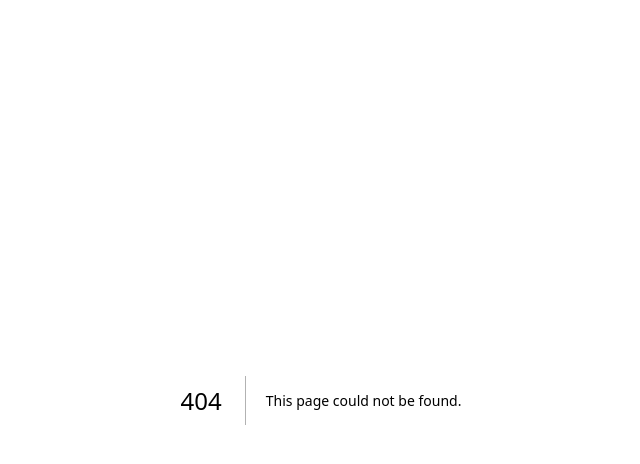
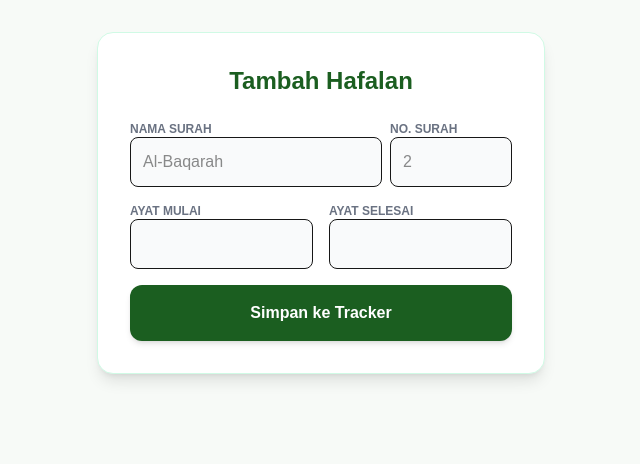
Before and after one commit to reyfrion/quranify-project, a Next.js app: page /tracker in a window 1280 px wide. Before the commit this address had no page. Shown: the top 464 px of the page, without its empty margins (319-959 px from the left). Built offline with nearby package versions, Linux system fonts and the light colour scheme; no server answers.

Commit message:
feat: tracker page matching database columns

```diff
--- /dev/null
+++ b/app/tracker/page.tsx
@@ -0,0 +1,80 @@
+'use client'
+import { useState } from 'react'
+import { supabase } from '../../lib/supabase'
+import { useRouter } from 'next/navigation'
+
+export default function TrackerPage() {
+  const [surah, setSurah] = useState('')
+  const [surahNum, setSurahNum] = useState('')
+  const [start, setStart] = useState('')
+  const [end, setEnd] = useState('')
+  const router = useRouter()
+
+  const handleSave = async (e: React.FormEvent) => {
+    e.preventDefault()
+
+    // 1. Get the logged-in user
+    const { data: { user } } = await supabase.auth.getUser()
+    if (!user) return alert('Silakan login terlebih dahulu')
+
+    // 2. Insert into your specific table columns
+    const { error } = await supabase.from('hafalan').insert([
+      {
+        user_id: user.id, // Supabase Auth ID
+        surah: surah,
+        surah_number: parseInt(surahNum),
+        ayah_start: parseInt(start),
+        ayah_end: parseInt(end),
+        status: 'New',
+        date: new Date().toLocaleDateString('id-ID') // Matches your 'date' TEXT column
+      }
+    ])
+
+    if (error) {
+      console.error(error)
+      alert('Gagal menyimpan: ' + error.message)
+    } else {
+      alert('Hafalan berhasil disimpan!')
+      router.push('/dashboard')
+    }
+  }
+
+  return (
+    <div className="min-h-screen bg-[#f7faf7] p-8">
+      <div className="max-w-md mx-auto bg-white p-8 rounded-2xl shadow-lg border border-emerald-100">
+        <h2 className="text-2xl font-bold text-[#1b5e20] mb-6 text-center">Tambah Hafalan</h2>
+        <form onSubmit={handleSave} className="space-y-4">
+          <div className="grid grid-cols-3 gap-2">
+            <div className="col-span-2">
+              <label className="block text-xs font-bold text-gray-500 uppercase">Nama Surah</label>
+              <input type="text" value={surah} onChange={(e) => setSurah(e.target.value)}
+                className="w-full p-3 bg-gray-50 rounded-lg border focus:ring-2 focus:ring-emerald-500" placeholder="Al-Baqarah" required />
+            </div>
+            <div>
+              <label className="block text-xs font-bold text-gray-500 uppercase">No. Surah</label>
+              <input type="number" value={surahNum} onChange={(e) => setSurahNum(e.target.value)}
+                className="w-full p-3 bg-gray-50 rounded-lg border" placeholder="2" required />
+            </div>
+          </div>
+
+          <div className="grid grid-cols-2 gap-4">
+            <div>
+              <label className="block text-xs font-bold text-gray-500 uppercase">Ayat Mulai</label>
+              <input type="number" value={start} onChange={(e) => setStart(e.target.value)}
+                className="w-full p-3 bg-gray-50 rounded-lg border" required />
+            </div>
+            <div>
+              <label className="block text-xs font-bold text-gray-500 uppercase">Ayat Selesai</label>
+              <input type="number" value={end} onChange={(e) => setEnd(e.target.value)}
+                className="w-full p-3 bg-gray-50 rounded-lg border" required />
+            </div>
+          </div>
+
+          <button type="submit" className="w-full bg-[#1b5e20] text-white p-4 rounded-xl font-bold hover:bg-[#154d1a] shadow-md transition-all">
+            Simpan ke Tracker
+          </button>
+        </form>
+      </div>
+    </div>
+  )
+}
```
